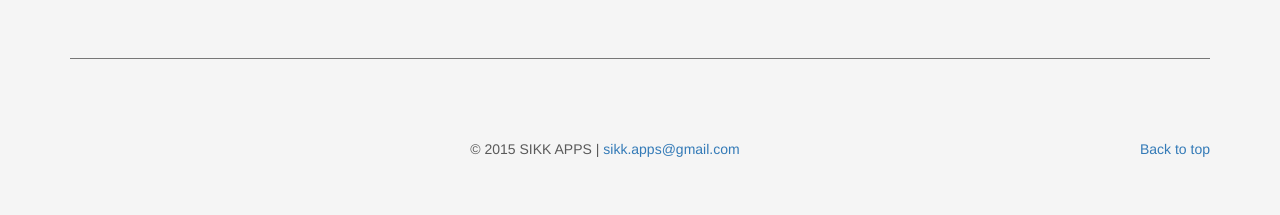
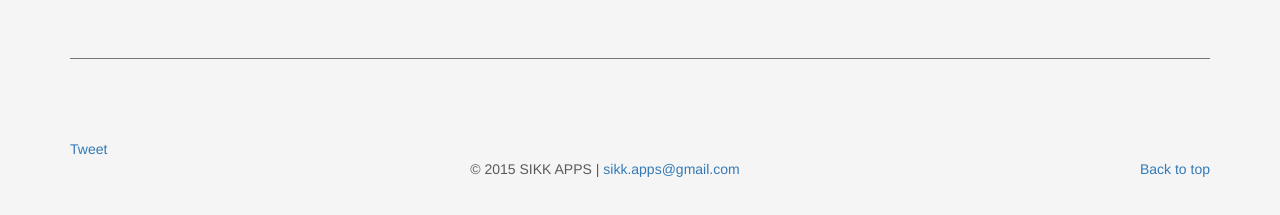
Before and after one commit to gando001/sikk-site, a plain HTML site: page index.html in a window 1280 px wide. Shown: the part 5403-5618 px from the top of the page. Drawn offline with nearby package versions, Linux system fonts and the light colour scheme.

Commit message:
Added social media buttons but not fully functional - need to check them with a live url

```diff
--- a/index.html
+++ b/index.html
@@ -184,12 +184,16 @@
         <hr class="featurette-divider">
       </div>
 
+      <div class="social-buttons">
+        <g:plusone></g:plusone>
+        <div class="fb-like" data-href="http://www.sikkapps.com" data-layout="button_count" data-action="like" data-show-faces="true" data-share="true"></div>
+        <a href="https://twitter.com/share" class="twitter-share-button" data-via="sikkapps" data-related="sikkapps">Tweet</a>
+      </div>
+
       <!-- FOOTER -->
       <footer>
-        <div class="nav">
-          <p class="pull-right"><a class="page-scroll" href="#home">Back to top</a></p>
-          <p>&copy; 2015 SIKK APPS | <a href="mailto:sikk.apps@gmail.com">sikk.apps@gmail.com</a></p>
-        </div>
+        <p class="pull-right"><a class="page-scroll" href="#home">Back to top</a></p>
+        <p>&copy; 2015 SIKK APPS | <a href="mailto:sikk.apps@gmail.com">sikk.apps@gmail.com</a></p>
       </footer>
     </div>
 
@@ -199,12 +203,33 @@
     <script src="https://ajax.googleapis.com/ajax/libs/jquery/1.11.3/jquery.min.js"></script>
     <script src="assets/bootstrap/js/bootstrap.min.js"></script>
     <script src="assets/wow-js/wow.min.js"></script>
-    <script src="assets/js/custom.js">
-    </script>
+    <script src="https://apis.google.com/js/platform.js" async defer></script>
+    <script src="assets/js/custom.js"></script>
     <script>
       $(document).ready(function(){
         sikkApps.init();
       });
+
+      // Facebook integration
+      (function(d, s, id) {
+        var js, fjs = d.getElementsByTagName(s)[0];
+        if (d.getElementById(id)) return;
+        js = d.createElement(s);
+        js.id = id;
+        js.src = "//connect.facebook.net/en_US/sdk.js#xfbml=1&version=v2.4";
+        fjs.parentNode.insertBefore(js, fjs);
+      }(document, 'script', 'facebook-jssdk'));
+
+      // Twitter integration
+      !function(d,s,id) {
+        var js,fjs = d.getElementsByTagName(s)[0],p=/^http:/.test(d.location)?'http':'https';
+        if (!d.getElementById(id)) {
+          js = d.createElement(s);
+          js.id = id;
+          js.src = p+'://platform.twitter.com/widgets.js';
+          fjs.parentNode.insertBefore(js,fjs);
+        }
+      }(document, 'script', 'twitter-wjs');
     </script>
   </body>
 </html>
```
